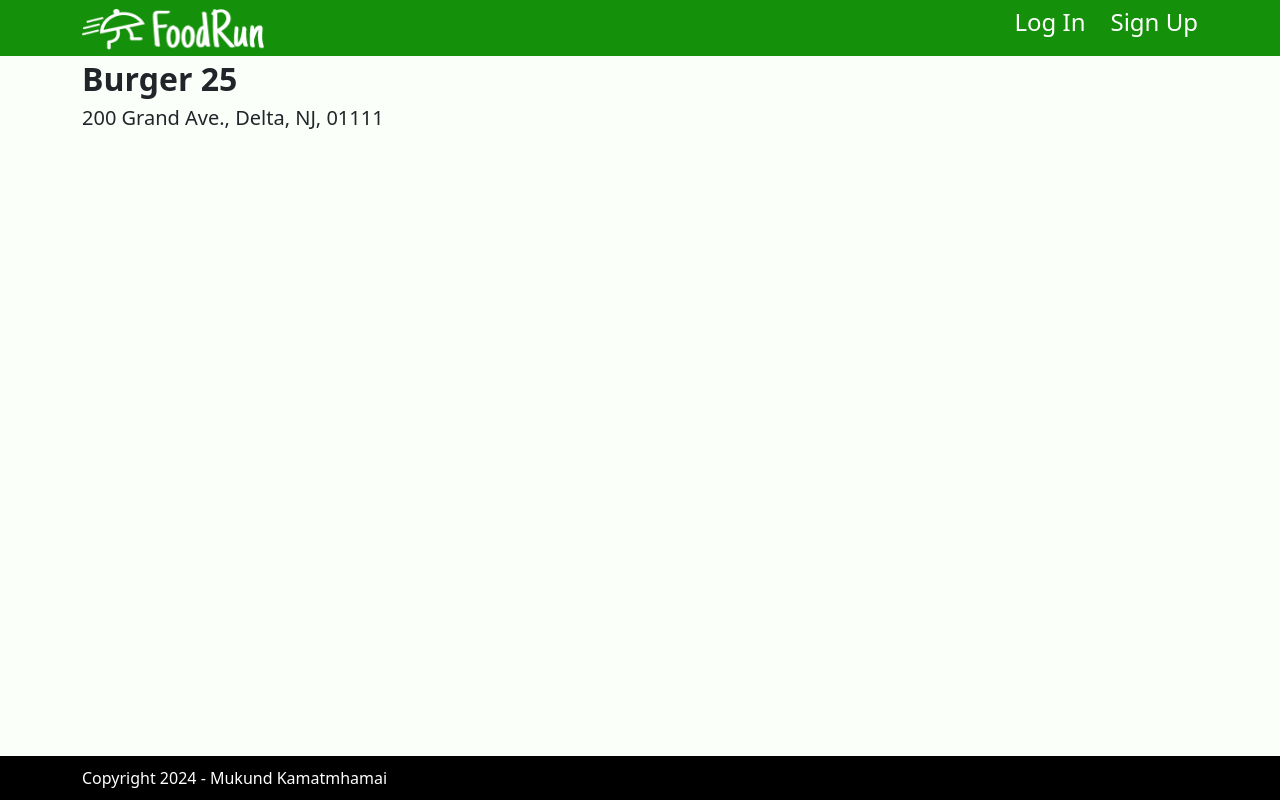
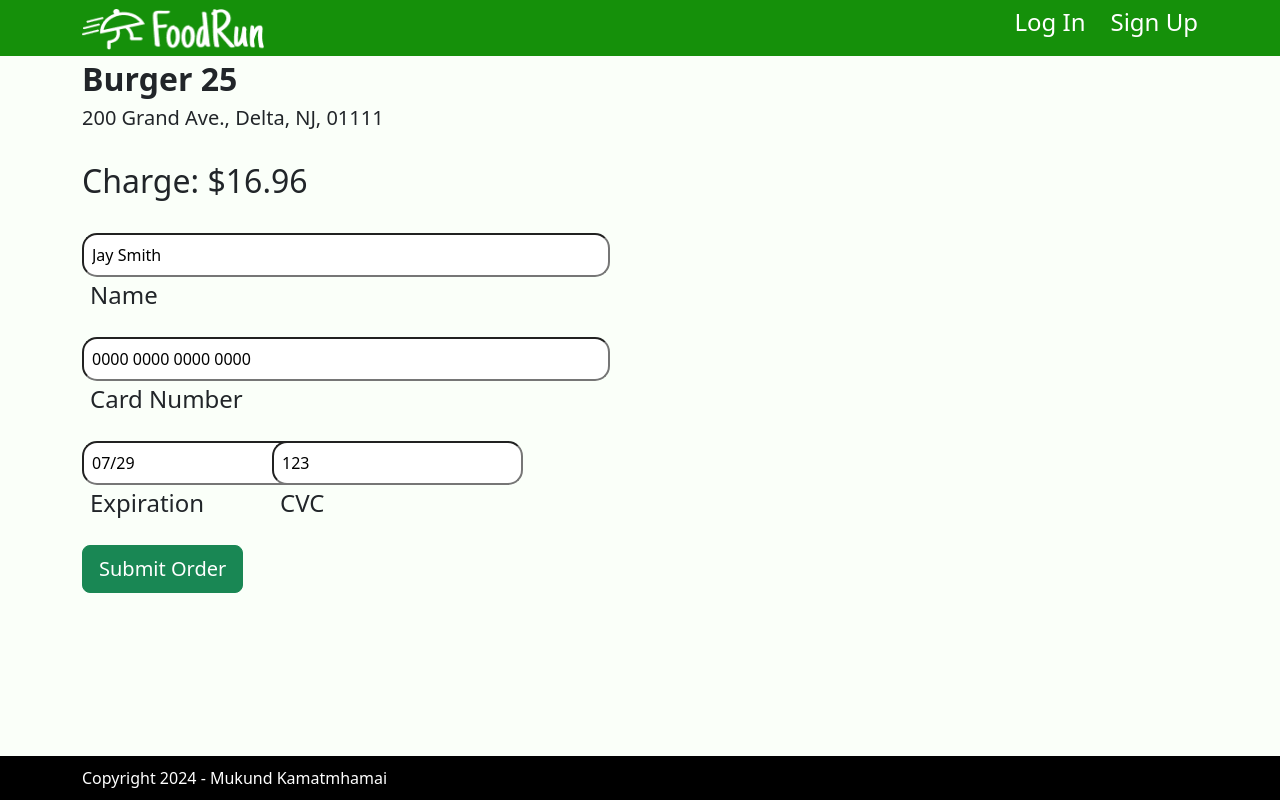
Before and after one commit to Amolkamat/FoodRun, an Angular app: page /burger25/creditcard in a window 1280 px wide. Built offline with nearby package versions, Linux system fonts and the light colour scheme.

Commit message:
Completed Creditcard section

```diff
--- a/src/app/app.routes.ts
+++ b/src/app/app.routes.ts
@@ -4,6 +4,7 @@ import { Burger25Component } from './components/burger25/burger25.component';
 import { BaconCheeseburgerComponent } from './components/burger25/bacon-cheeseburger/bacon-cheeseburger.component';
 import { SummaryComponent } from './components/burger25/summary/summary.component';
 import { CreditcardComponent } from './components/burger25/creditcard/creditcard.component';
+import { SuccessComponent } from './components/burger25/success/success.component';
 
 export const routes: Routes = [
   {path: '', component: HomeComponent},
@@ -11,4 +12,5 @@ export const routes: Routes = [
   {path: 'burger25/bacon-cheeseburger', component: BaconCheeseburgerComponent},
   {path: 'burger25/summary', component: SummaryComponent},
   {path: 'burger25/creditcard', component: CreditcardComponent},
+  {path: 'burger25/success', component: SuccessComponent},
 ];
--- a/src/app/components/burger25/creditcard/creditcard.component.html
+++ b/src/app/components/burger25/creditcard/creditcard.component.html
@@ -5,4 +5,44 @@
       <h5>200 Grand Ave., Delta, NJ, 01111</h5>
     </div>
   </div>
+
+  <div class="row mb-4">
+    <div class="col">
+      <h2>Charge: $16.96</h2>
+    </div>
+  </div>
+
+  <div class="row mb-2">
+    <div class="col">
+      <input type="text" class="text-name" size="50" value="Jay Smith"/><br />
+      <p class="label-display">Name</p>
+    </div>
+  </div>
+
+  <div class="row mb-2">
+    <div class="col">
+      <input type="text" class="text-name" size="50" value="0000 0000 0000 0000"/><br />
+      <p class="label-display">Card Number</p>
+    </div>
+  </div>
+
+  <div class="row mb-2">
+    <div class="col-2">
+      <input type="text" class="text-name" size="20" value="07/29"/><br />
+      <p class="label-display">Expiration</p>
+    </div>
+    <div class="col-2">
+      <input type="text" class="text-name" size="20" value="123"/><br />
+      <p class="label-display">CVC</p>
+    </div>
+  </div>
+
+  <div class="row">
+    <div class="col">
+      <a href="/burger25/success">
+        <button type="button" class="btn btn-lg btn-success">Submit Order</button>
+      </a>
+    </div>
+  </div>
+
 </div>
--- a/src/app/components/burger25/creditcard/creditcard.component.scss
+++ b/src/app/components/burger25/creditcard/creditcard.component.scss
@@ -0,0 +1,9 @@
+.label-display {
+  font-size: 24px;
+  padding-left: 8px;
+}
+
+.text-name {
+  padding: 8px;
+  border-radius: 15px;
+}
--- /dev/null
+++ b/src/app/components/burger25/success/success.component.html
@@ -0,0 +1,16 @@
+<div class="container">
+  <div class="row">
+    <div class="col mt-1 mb-4">
+      <h2><strong>Burger 25</strong></h2>
+      <h5>200 Grand Ave., Delta, NJ, 01111</h5>
+    </div>
+  </div>
+
+  <div class="row">
+    <div class="col">
+      <h2 style="color: #15900A;">Successful Checkout!</h2>
+    </div>
+  </div>
+
+
+</div>
```
Also changed, not shown: src/app/components/burger25/success/success.component.ts (added, +12 -0 lines), src/app/components/burger25/success/success.component.scss (added), 1 other file (tests, documents, lock files or other folders).
